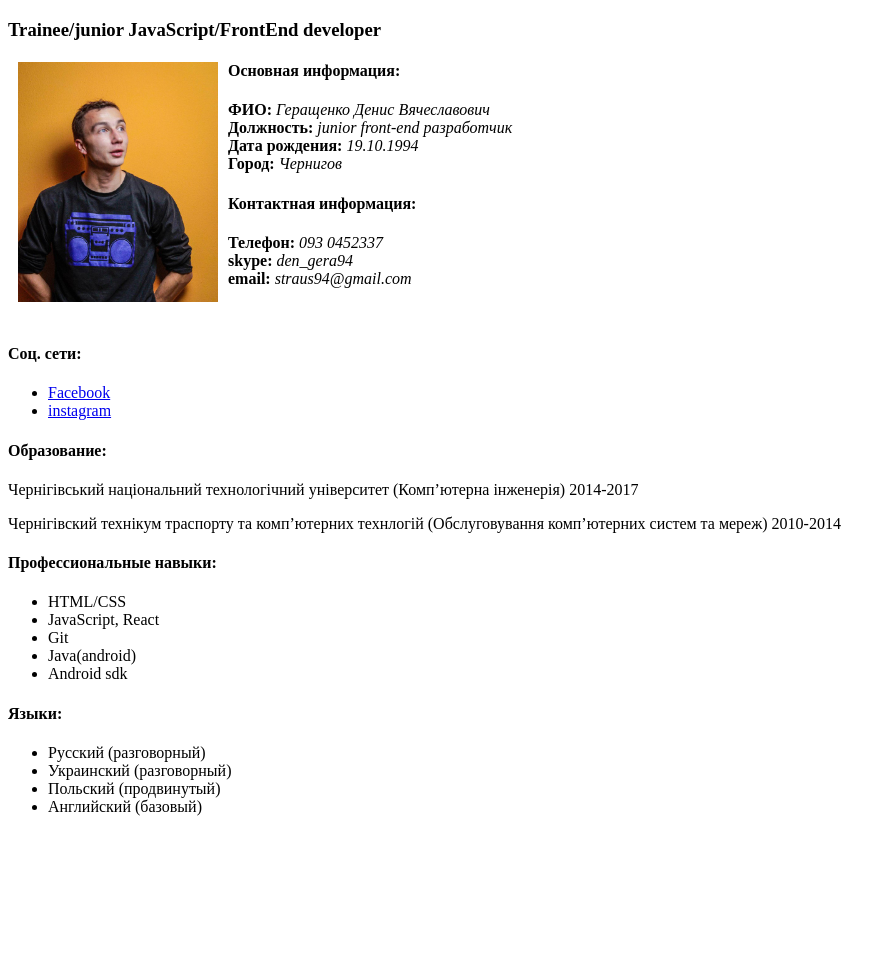
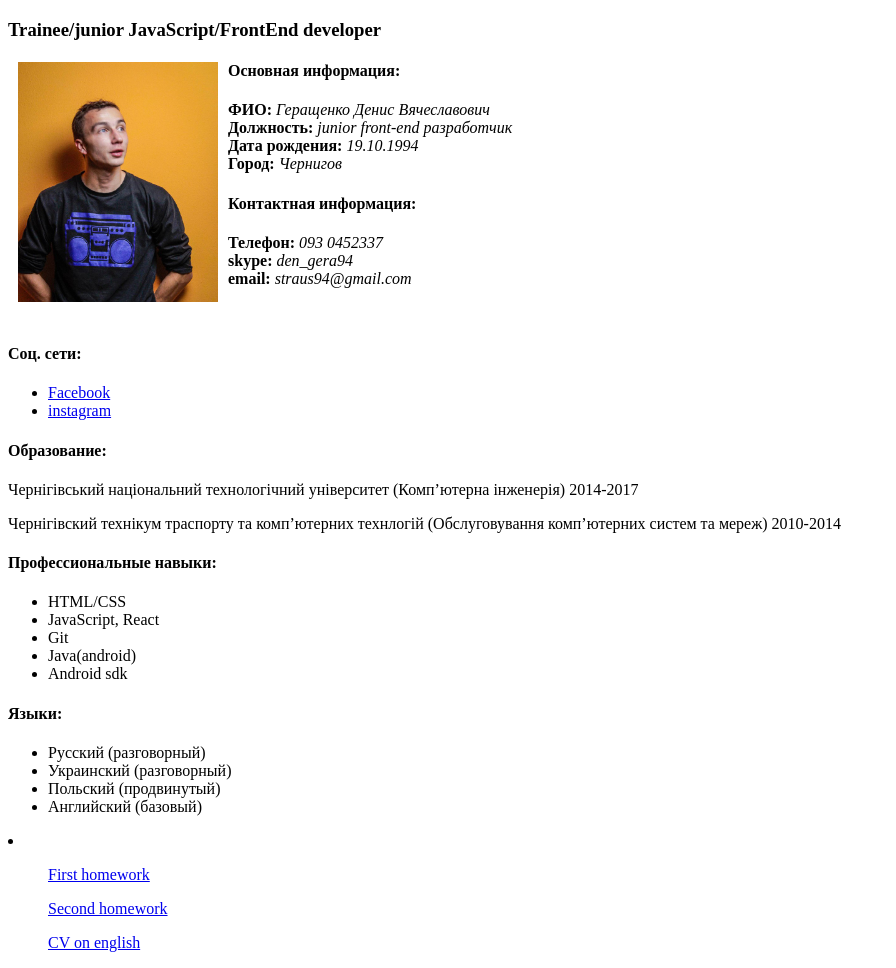
Before and after one commit to straus94/cv-beetroot, a plain HTML site: page index.html in a window 1280 px wide. Shown: the whole page, without its empty margins (0-896 px from the left). Before the commit the page ends 832 px from the top, so only its background shows below. Drawn offline with Linux system fonts and the light colour scheme.

Commit message:
add link to homework pages

```diff
--- a/index.html
+++ b/index.html
@@ -79,6 +79,13 @@
             <li>Английский (базовый)</li>
         </ul>
     </div>
+    <body>
+        <li>
+            <ul><a href="https://straus94.github.io/home-task/">First homework</a></ul>
+            <ul><a href="https://straus94.github.io/list-and-link/">Second homework</a></ul>
+            <ul><a href="https://straus94.github.io/cv-beetroot/indexEng.html">CV on english</a></ul>
+        </li>
+    </body>
 
 </body>
 
```
